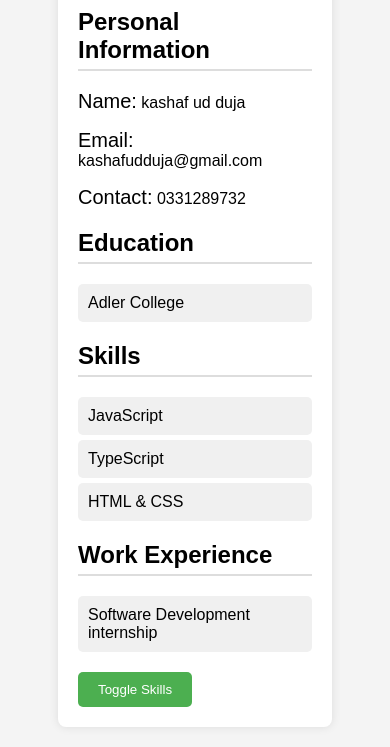
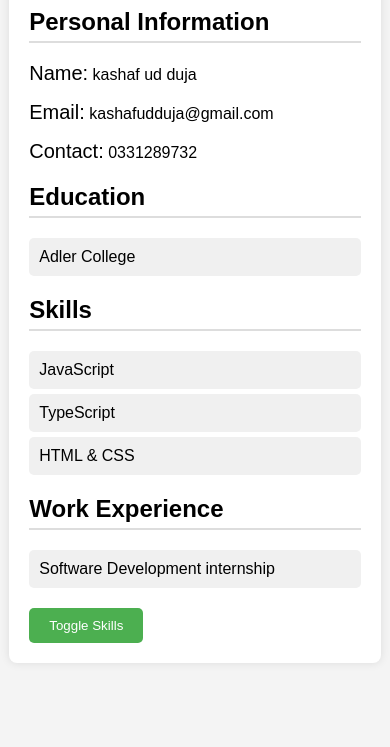
Before and after one commit to hajratariqi/typeScript-static-resume, a website: page index.html in a window 390 px wide. Shown: the part 169-916 px from the top of the page. After the commit the page ends 852 px from the top, so only its background shows below. Drawn offline with Linux system fonts and the light colour scheme.

Commit message:
added responsiveness

```diff
--- a/style.css
+++ b/style.css
@@ -70,3 +70,8 @@ button:hover {
     font-size: 20px;
 
 }
+@media screen and (max-width: 600px) {
+    .resume-container{
+        width: 85%;
+    }
+}
```
